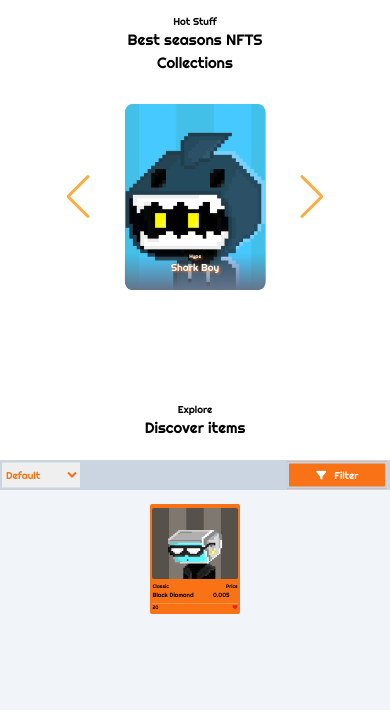
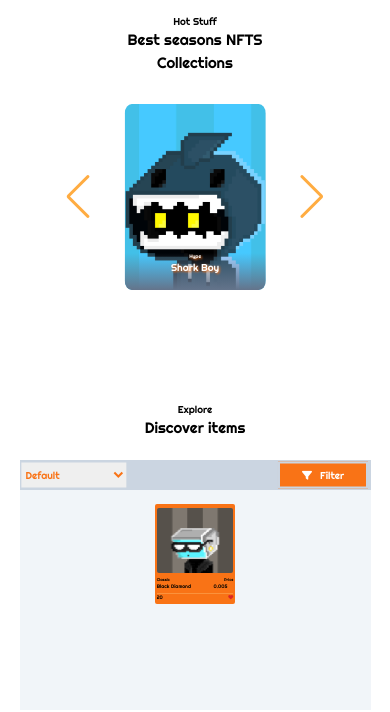
Before and after one commit to NEIR-0/The-Monitor-Mind, a website with bundled scripts: page index.html in a window 390 px wide. Shown: the part 420-1132 px from the top of the page. Built offline with nearby package versions, Linux system fonts and the light colour scheme; animation ran at ten frames a second; files whose address does not match are found by name.

Commit message:
update discover width on mobile

```diff
--- a/index.html
+++ b/index.html
@@ -460,7 +460,7 @@
     </section>
 
     <!-- discover -->
-    <section class="h-fit w-full bg-white duration-300 ease-in-out dark:bg-black lg:mb-20 lg:h-screen" id="discover">
+    <section class="mb-10 h-fit w-full bg-white duration-300 ease-in-out dark:bg-black lg:mb-20 lg:h-screen" id="discover">
       <div class="explore mx-auto h-full w-full py-12 lg:w-[80%]">
         <!-- title explore -->
         <div class="titleExplore mx-auto w-fit text-center">
@@ -469,11 +469,11 @@
         </div>
 
         <!-- filter options -->
-        <div class="filter-cover mx-auto mt-5 h-fit w-full md:w-[80%]">
+        <div class="filter-cover mx-auto mt-5 h-fit w-[90%] md:w-[80%]">
           <!-- head -->
           <div class="filter-options relative flex h-[30px] w-full justify-between bg-slate-300 duration-300 ease-in-out dark:bg-slate-600 lg:h-[50px]">
             <!-- dropdown -->
-            <div class="filter-condition relative z-[2] ms-0.5 h-[30px] w-[20%] md:ms-1 md:w-[15%] lg:relative lg:h-[50px]">
+            <div class="filter-condition relative z-[2] ms-0.5 h-[30px] w-[30%] md:ms-1 md:w-[15%] lg:relative lg:h-[50px]">
               <select
                 name=""
                 id="select"
@@ -490,25 +490,25 @@
               <ul class="indicator absolute left-full top-1/2 flex w-full -translate-y-1/2 justify-around duration-300 ease-in-out md:justify-between">
                 <li
                   data-filter="all"
-                  class="ActiveFilter my-auto cursor-pointer rounded-full border-2 border-orange-500 bg-white px-5 py-1 text-[7px] duration-300 ease-in-out hover:border-slate-400 hover:bg-orange-500 hover:text-white dark:border-sky-500 dark:hover:border-slate-700 dark:hover:bg-sky-500 md:px-4 md:py-0.5 md:text-[10px] md:hover:border-slate-300 md:dark:hover:border-slate-600 lg:text-base"
+                  class="ActiveFilter my-auto cursor-pointer rounded-full border-2 border-orange-500 bg-white px-4 py-1 text-[7px] duration-300 ease-in-out hover:border-slate-400 hover:bg-orange-500 hover:text-white dark:border-sky-500 dark:hover:border-slate-700 dark:hover:bg-sky-500 md:py-0.5 md:text-[10px] md:hover:border-slate-300 md:dark:hover:border-slate-600 lg:text-base"
                 >
                   <a href="#discover">All Category</a>
                 </li>
                 <li
                   data-filter="Classic"
-                  class="my-auto cursor-pointer rounded-full border-2 border-orange-500 bg-white px-5 py-1 text-[7px] duration-300 ease-in-out hover:border-slate-400 hover:bg-orange-500 hover:text-white dark:border-sky-500 dark:hover:border-slate-700 dark:hover:bg-sky-500 md:px-4 md:py-0.5 md:text-[10px] md:hover:border-slate-300 md:dark:hover:border-slate-600 lg:text-base"
+                  class="my-auto cursor-pointer rounded-full border-2 border-orange-500 bg-white px-4 py-1 text-[7px] duration-300 ease-in-out hover:border-slate-400 hover:bg-orange-500 hover:text-white dark:border-sky-500 dark:hover:border-slate-700 dark:hover:bg-sky-500 md:py-0.5 md:text-[10px] md:hover:border-slate-300 md:dark:hover:border-slate-600 lg:text-base"
                 >
                   <a href="#discover">Classic</a>
                 </li>
                 <li
                   data-filter="Hype"
-                  class="my-auto cursor-pointer rounded-full border-2 border-orange-500 bg-white px-5 py-1 text-[7px] duration-300 ease-in-out hover:border-slate-400 hover:bg-orange-500 hover:text-white dark:border-sky-500 dark:hover:border-slate-700 dark:hover:bg-sky-500 md:px-4 md:py-0.5 md:text-[10px] md:hover:border-slate-300 md:dark:hover:border-slate-600 lg:text-base"
+                  class="my-auto cursor-pointer rounded-full border-2 border-orange-500 bg-white px-4 py-1 text-[7px] duration-300 ease-in-out hover:border-slate-400 hover:bg-orange-500 hover:text-white dark:border-sky-500 dark:hover:border-slate-700 dark:hover:bg-sky-500 md:py-0.5 md:text-[10px] md:hover:border-slate-300 md:dark:hover:border-slate-600 lg:text-base"
                 >
                   <a href="#discover">Hype</a>
                 </li>
                 <li
                   data-filter="Unique"
-                  class="my-auto cursor-pointer rounded-full border-2 border-orange-500 bg-white px-5 py-1 text-[7px] duration-300 ease-in-out hover:border-slate-400 hover:bg-orange-500 hover:text-white dark:border-sky-500 dark:hover:border-slate-700 dark:hover:bg-sky-500 md:px-4 md:py-0.5 md:text-[10px] md:hover:border-slate-300 md:dark:hover:border-slate-600 lg:text-base"
+                  class="my-auto cursor-pointer rounded-full border-2 border-orange-500 bg-white px-4 py-1 text-[7px] duration-300 ease-in-out hover:border-slate-400 hover:bg-orange-500 hover:text-white dark:border-sky-500 dark:hover:border-slate-700 dark:hover:bg-sky-500 md:py-0.5 md:text-[10px] md:hover:border-slate-300 md:dark:hover:border-slate-600 lg:text-base"
                 >
                   <a href="#discover">Unique</a>
                 </li>
@@ -529,23 +529,23 @@
           <div class="product-field">
             <ul class="items flex h-[220px] w-full flex-wrap justify-center overflow-y-auto bg-slate-100 py-3 duration-300 ease-in-out dark:bg-white md:h-[350px] lg:h-[470px]" id="cardCover">
               <!-- Watch -->
-              <li data-category="" data-price="" class="m-0.5 h-[110px] w-[23%] rounded-sm bg-orange-500 dark:bg-sky-500 md:m-1 md:h-[180px] md:rounded-md lg:h-[260px] lg:w-[24%]">
+              <li data-category="" data-price="" class="m-0.5 h-[100px] w-[23%] rounded-sm bg-orange-500 dark:bg-sky-500 md:m-1 md:h-[180px] md:rounded-md lg:h-[260px] lg:w-[24%]">
                 <div class="picture mx-auto my-1 h-[65%] w-[95%] rounded-sm md:rounded-md lg:h-[70%]">
                   <img src="img/nft/Classic - black-diamond.png" alt="${nft[i].nama}" class="h-full w-full rounded-sm md:rounded-md" />
                 </div>
                 <div class="detail mx-auto h-[25%] w-[95%] md:h-[29%] lg:h-[25%]">
-                  <div class="relative mx-auto h-[28px] w-full md:h-full">
+                  <div class="relative mx-auto h-[25px] w-full md:h-full">
                     <!-- name -->
                     <div class="absolute left-0">
-                      <strong class="block text-[5px] font-normal text-black duration-300 ease-in-out dark:text-white md:text-[8px] lg:text-[10px]">Classic</strong>
-                      <h2 class="text-[6px] text-black duration-300 ease-in-out dark:text-white md:text-[10px] lg:text-sm">Black Diamond</h2>
+                      <strong class="block text-[4px] font-normal text-black duration-300 ease-in-out dark:text-white md:text-[8px] lg:text-[10px]">Classic</strong>
+                      <h2 class="text-[5px] text-black duration-300 ease-in-out dark:text-white md:text-[10px] lg:text-sm">Black Diamond</h2>
                     </div>
 
                     <!-- price -->
                     <div class="absolute right-0">
-                      <p class="text-right text-[5px] text-black duration-300 ease-in-out dark:text-white md:text-[8px] lg:text-[10px]">Price</p>
-                      <h4 class="priceses flex text-[6px] text-black duration-300 ease-in-out dark:text-white md:text-[10px] lg:text-sm">
-                        <span class="hidden">$</span> 0.005 <img src="img/logo/crypto2.png" alt="" class="my-auto ms-0.5 h-1.5 w-1.5 md:ms-1 md:h-2 md:w-2 lg:h-3 lg:w-3" />
+                      <p class="text-right text-[4px] text-black duration-300 ease-in-out dark:text-white md:text-[8px] lg:text-[10px]">Price</p>
+                      <h4 class="priceses flex text-[5px] text-black duration-300 ease-in-out dark:text-white md:text-[10px] lg:text-sm">
+                        <span class="hidden">$</span> 0.005 <img src="img/logo/crypto2.png" alt="" class="my-auto ms-0.5 h-1 w-1 md:ms-1 md:h-2 md:w-2 lg:h-3 lg:w-3" />
                       </h4>
                     </div>
 
```
Also changed, not shown: dist/js/discover.js, dist/output.css.
